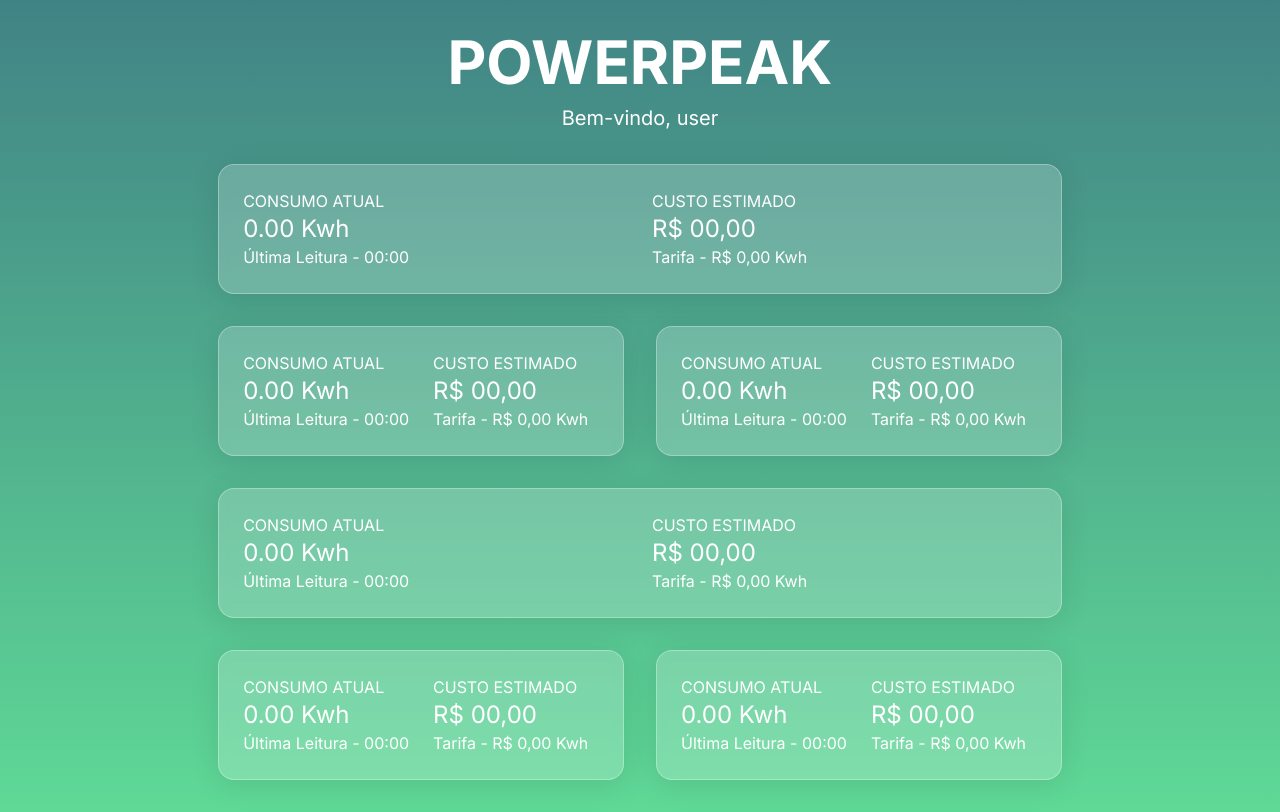
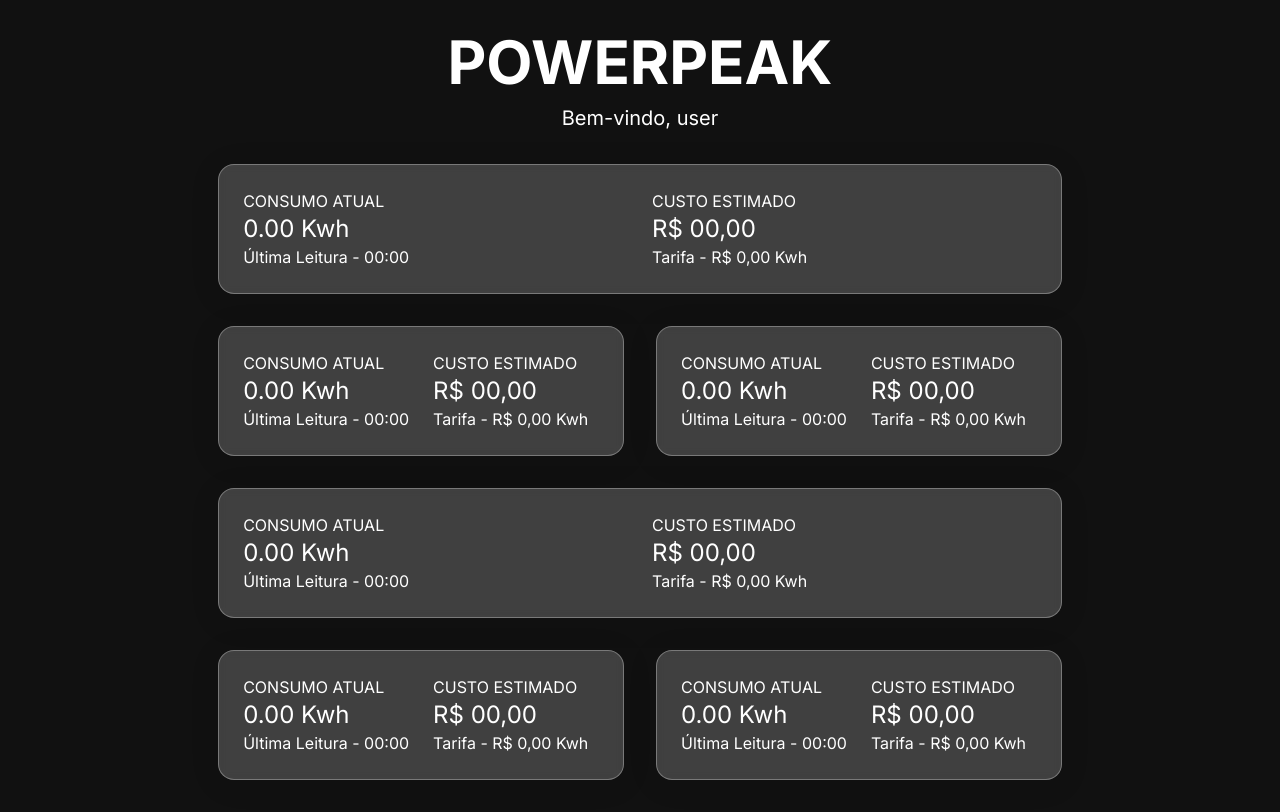
Before and after one commit to KaiqueVA/Energy-Manegemant, an Angular app in the folder Frontend/: page /dashboard in a window 1280 px wide. Built offline with nearby package versions, Linux system fonts and the light colour scheme.

Commit message:
Feat: Dashboard page

```diff
--- a/Frontend/src/app/pages/dashboard/dashboard.component.html
+++ b/Frontend/src/app/pages/dashboard/dashboard.component.html
@@ -1,4 +1,4 @@
-<main class="flex flex-col justify-center items-center main-gradient w-full py-8">
+<main class="flex flex-col justify-center items-center w-full py-8">
     <div class="text-center text-white mb-8">
         <h1 class="uppercase text-6xl font-bold mb-3">PowerPeak</h1>
         <h3 class="text-xl">Bem-vindo, user</h3>
--- a/Frontend/src/app/pages/dashboard/dashboard.component.scss
+++ b/Frontend/src/app/pages/dashboard/dashboard.component.scss
@@ -0,0 +1,3 @@
+main{
+    background-color: #111;
+}
```
